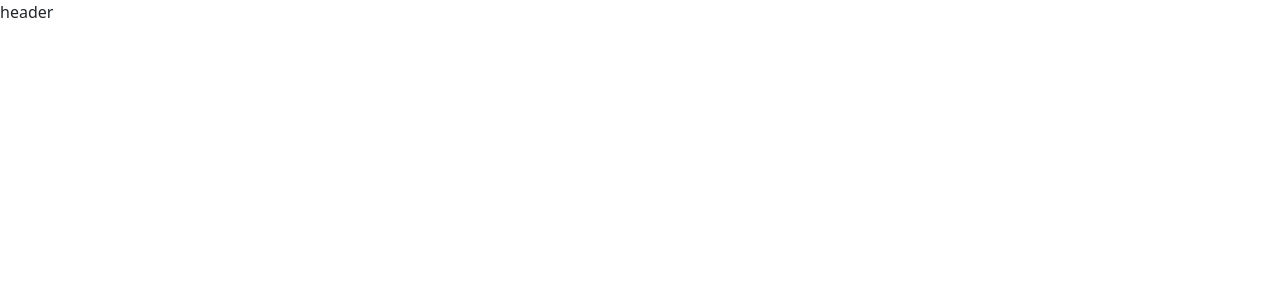
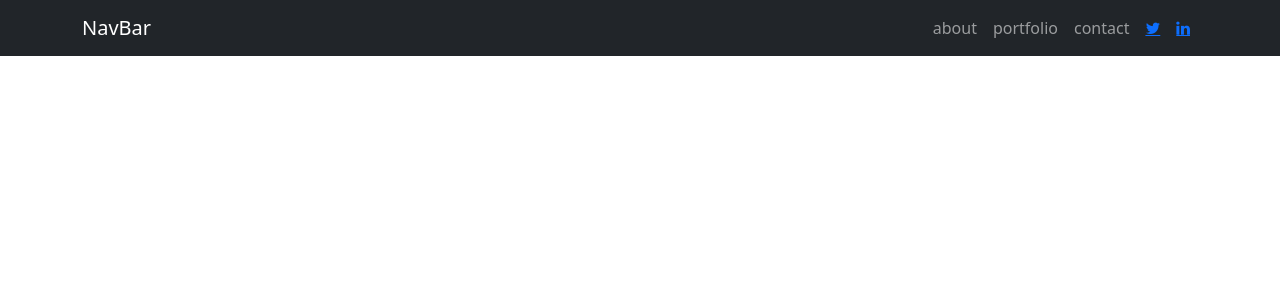
Before and after one commit to nuffQuantumSayd/my-portfolio, a React (Vite) app in the folder my-portfolio/: page / in a window 1280 px wide. Shown: the top 300 px of the page. Built offline with nearby package versions, Linux system fonts and the light colour scheme.

Commit message:
Created a navbar with links to social media accounts and navlinks to other pages of portfolio.

```diff
--- a/my-portfolio/src/components/header.jsx
+++ b/my-portfolio/src/components/header.jsx
@@ -1,8 +1,40 @@
+import { Container, Nav, Navbar } from "react-bootstrap";
+import { LinkContainer } from "react-router-bootstrap";
+import { Link } from "react-router-dom";
 
-function Header () {
-    return (
-        <p>header</p>
-    )
-}
+const Header = () => {
+	return (
+		<>
+			<header>
+				<Navbar bg="dark" variant="dark" expand="lg" collapseOnSelect>
+					<Container>
+						<LinkContainer to="/">
+							<Navbar.Brand>NavBar</Navbar.Brand>
+						</LinkContainer>
+						<Nav>
+							<LinkContainer to="/about">
+								<Nav.Link>about</Nav.Link>
+							</LinkContainer>
+							<LinkContainer to="/portfolio">
+								<Nav.Link>portfolio</Nav.Link>
+							</LinkContainer>
+							<LinkContainer to="/contact">
+								<Nav.Link>contact</Nav.Link>
+							</LinkContainer>
 
-export default Header
+							<Link className="p-2" to="https://x.com/grunge_phase">
+								<a className="fa fa-twitter"></a>
+							</Link>
+
+							<Link className="p-2" to="https://www.linkedin.com/in/aaron-kornish">
+								<a className="fa fa-linkedin"></a>
+							</Link>
+						</Nav>
+					</Container>
+				</Navbar>
+			</header>
+		</>
+	);
+};
+
+export default Header;
```
